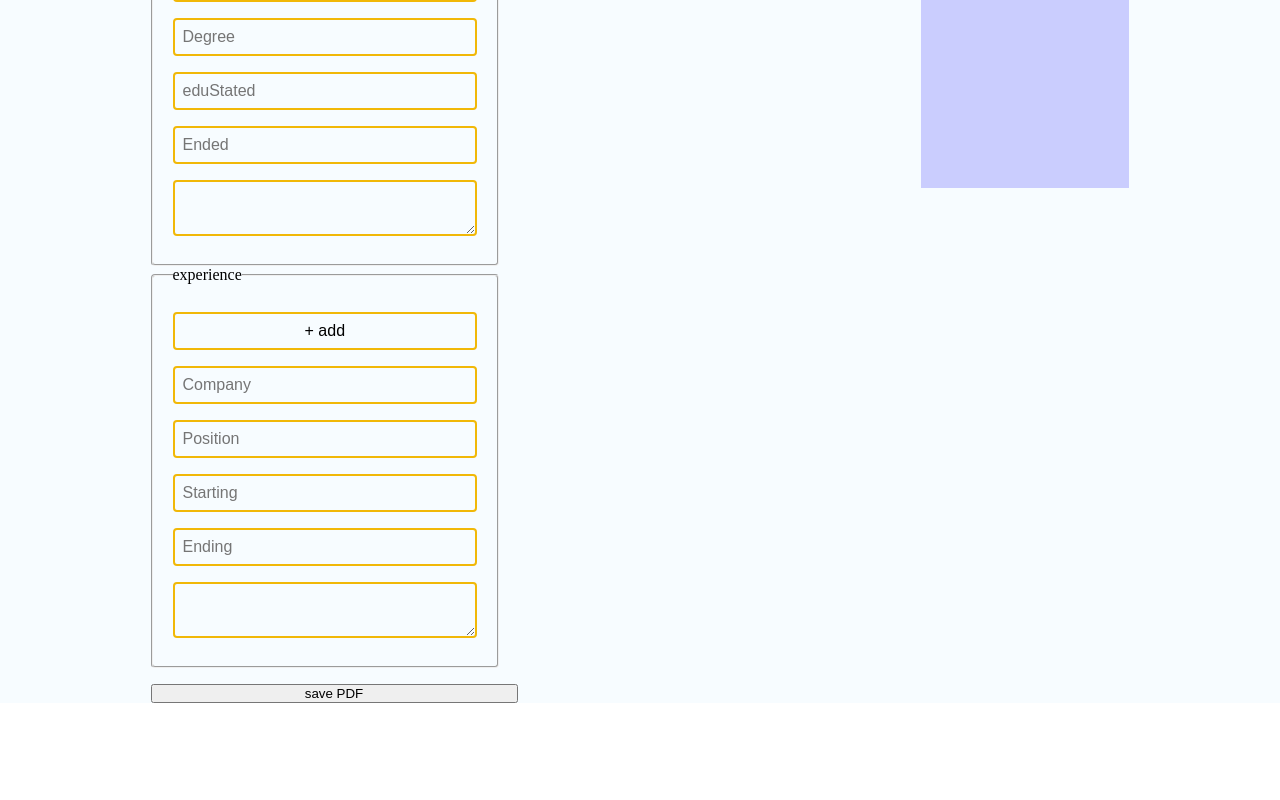
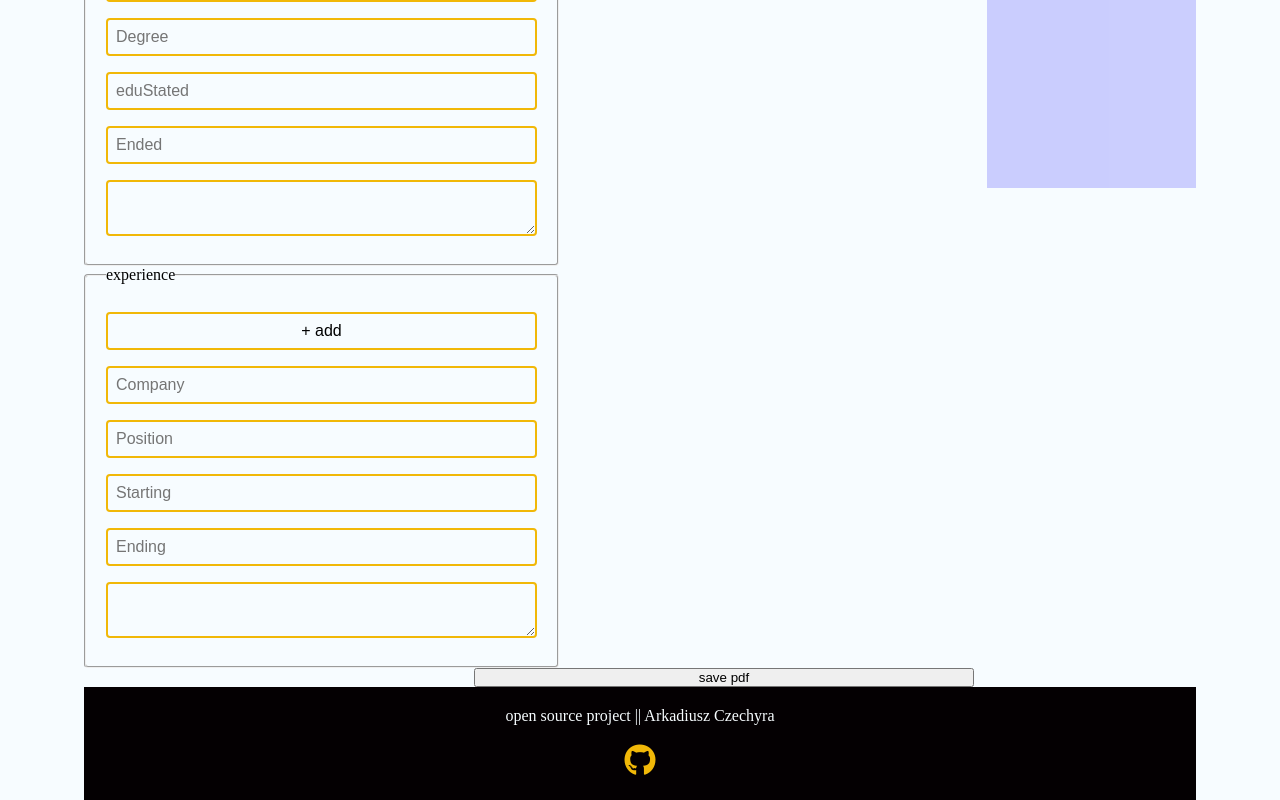
Before and after one commit to AirGamming/odin-cv-project, a React (Create React App) app: page / in a window 1280 px wide. Shown: the part 752-1552 px from the top of the page. Before the commit the page ends 1455 px from the top, so only its background shows below. Built offline with nearby package versions, Linux system fonts and the light colour scheme.

Commit message:
Add font-awesome stylesheet and implement savePDF button functionality in Form component, and add Footer component with styling in index.js

```diff
--- a/public/index.html
+++ b/public/index.html
@@ -16,6 +16,13 @@
       user's mobile device or desktop. See https://developers.google.com/web/fundamentals/web-app-manifest/
     -->
 		<link rel="manifest" href="%PUBLIC_URL%/manifest.json" />
+		<link
+			rel="stylesheet"
+			href="https://cdnjs.cloudflare.com/ajax/libs/font-awesome/6.4.0/css/all.min.css"
+			integrity="sha512-iecdLmaskl7CVkqkXNQ/ZH/XLlvWZOJyj7Yy7tcenmpD1ypASozpmT/E0iPtmFIB46ZmdtAc9eNBvH0H/ZpiBw=="
+			crossorigin="anonymous"
+			referrerpolicy="no-referrer"
+		/>
 		<!--
       Notice the use of %PUBLIC_URL% in the tags above.
       It will be replaced with the URL of the `public` folder during the build.
--- a/src/App.js
+++ b/src/App.js
@@ -82,9 +82,9 @@ function App() {
 			<Form
 				HandleChange={handleChange}
 				newLineHandle={HendleAddAditionalForms}
+				savePDF={savePDF}
 			/>
 			<DocPreview Data={data} />
-			<button onClick={savePDF}>save PDF</button>
 		</div>
 	);
 }
--- a/src/components/Form.js
+++ b/src/components/Form.js
@@ -47,6 +47,7 @@ class Form extends Component {
 						</fieldset>
 					);
 				})}
+				<button onClick={this.props.savePDF}>save pdf</button>
 			</form>
 		);
 	}
--- /dev/null
+++ b/src/components/footer.js
@@ -0,0 +1,12 @@
+import "../css/footer.css";
+export default function Footer() {
+	return (
+		<footer>
+			<p>open source project || Arkadiusz Czechyra</p>
+			<br />
+			<a href={" https://github.com/AirGamming"}>
+				<i class="fa-brands fa-github"></i>
+			</a>
+		</footer>
+	);
+}
--- /dev/null
+++ b/src/css/footer.css
@@ -0,0 +1,18 @@
+footer {
+	width: 100%;
+	padding: 20px;
+	display: flex;
+	flex-direction: column;
+	justify-content: center;
+	align-items: center;
+	color: var(--secondary-color);
+	background-color: var(--primary-color);
+}
+footer > a {
+	font-size: 2rem;
+	color: var(--accent-color);
+}
+footer > a:hover {
+	scale: 1.1;
+	color: var(--accent-color);
+}
--- a/src/index.js
+++ b/src/index.js
@@ -1,10 +1,12 @@
 import React from "react";
 import ReactDOM from "react-dom/client";
 import App from "./App";
+import Footer from "./components/footer";
 
 const root = ReactDOM.createRoot(document.getElementById("root"));
 root.render(
 	<React.StrictMode>
 		<App />
+		<Footer />
 	</React.StrictMode>
 );
```
